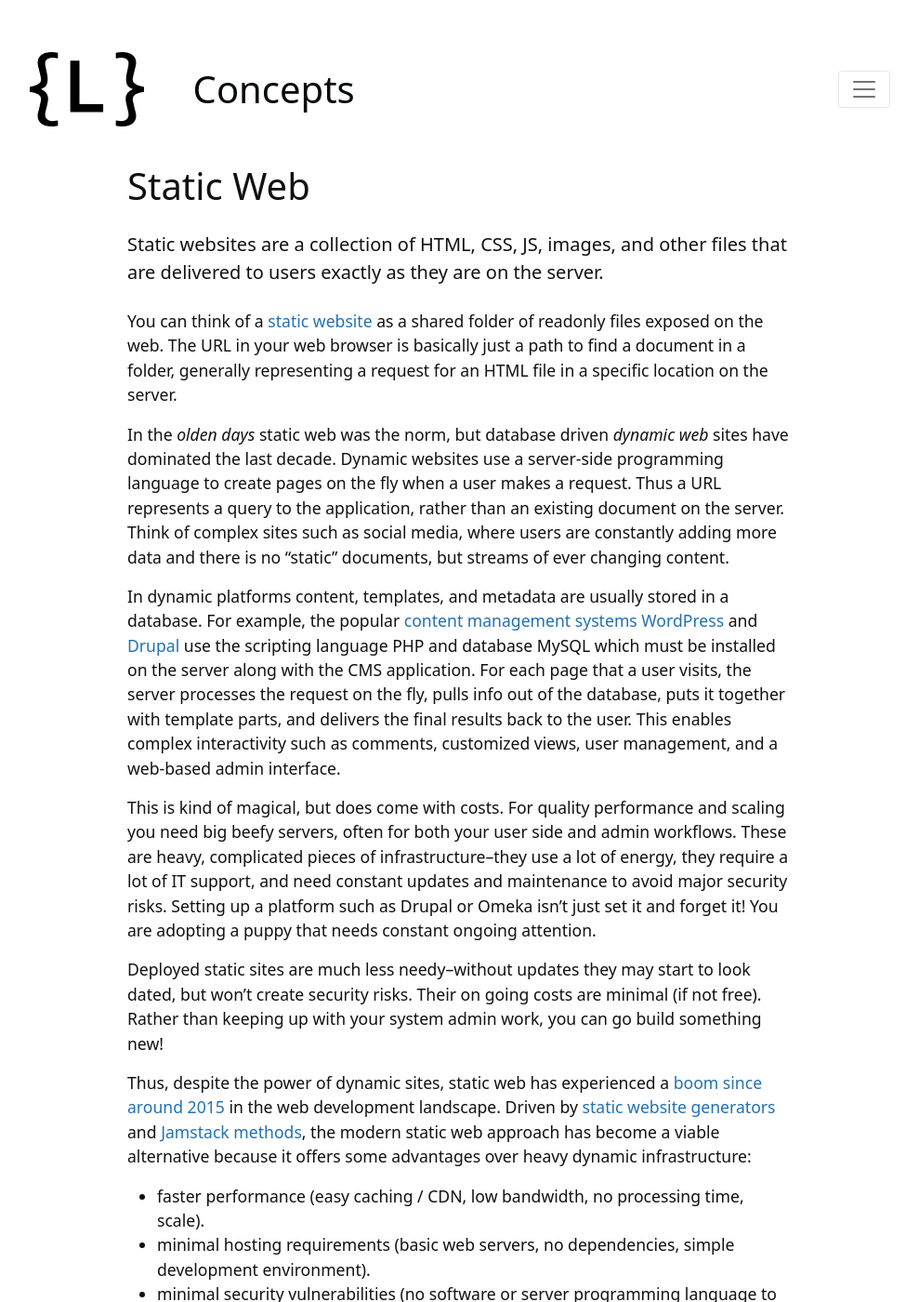
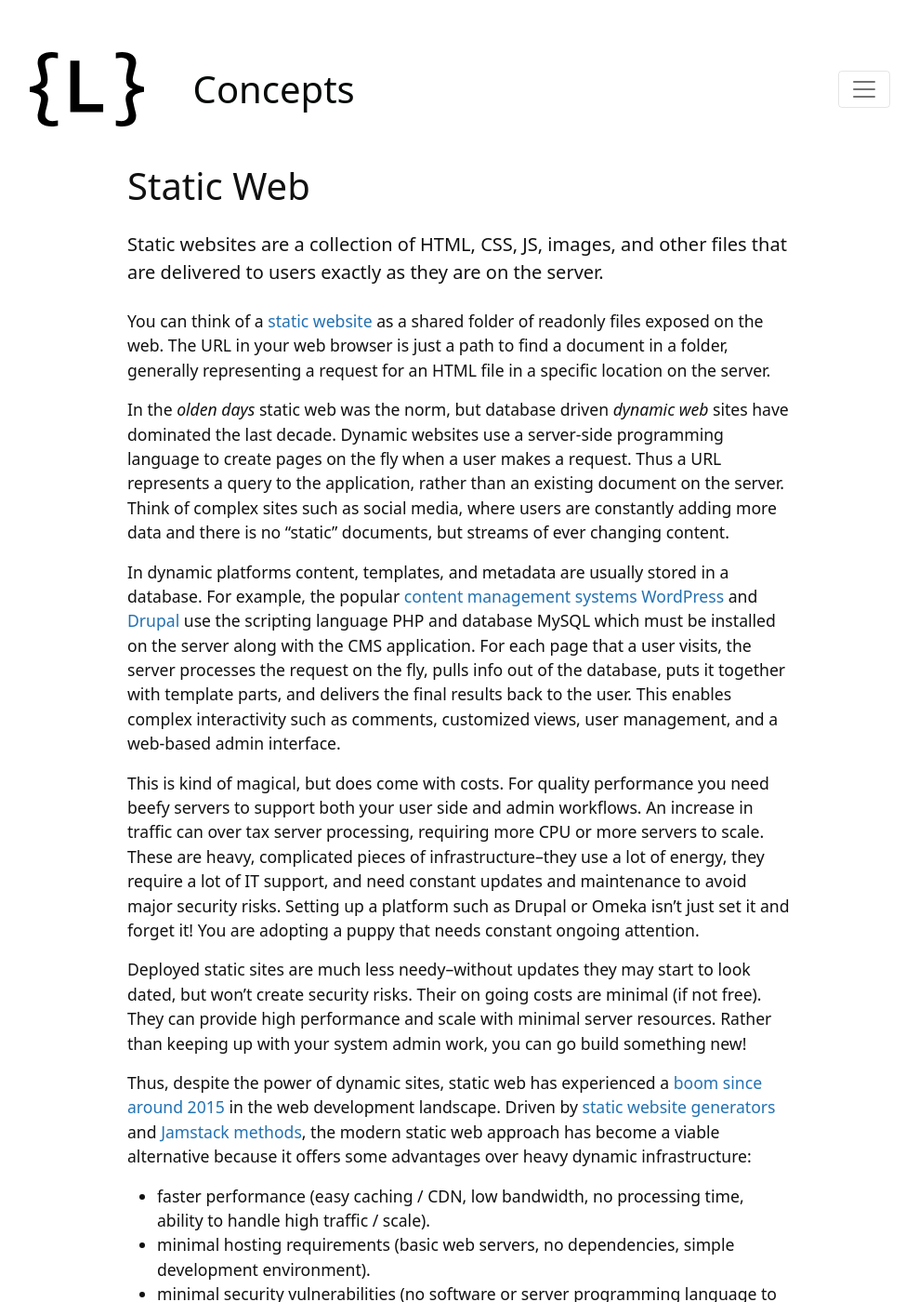
Before and after one commit to lib-static/lib-static.github.io, a Jekyll site: the page built from content/_concepts/static-web.md, in a window 1280 px wide and 1400 px high. Shown: the whole window at 93% size, without its empty margins (145-1134 px from the left). Built offline with Jekyll 4.4.1, drawn with Linux system fonts in a browser that asks for light colours; comment, search, counter and statistics services are not loaded.

Commit message:
tweak static web entry

```diff
--- a/content/_concepts/static-web.md
+++ b/content/_concepts/static-web.md
@@ -7,7 +7,7 @@ description: Static websites are a collection of HTML, CSS, JS, images, and othe
 ---
 
 You can think of a [static website](https://en.wikipedia.org/wiki/Static_web_page) as a shared folder of readonly files exposed on the web.
-The URL in your web browser is basically just a path to find a document in a folder, generally representing a request for an HTML file in a specific location on the server.
+The URL in your web browser is just a path to find a document in a folder, generally representing a request for an HTML file in a specific location on the server.
 
 In the *olden days* static web was the norm, but database driven *dynamic web* sites have dominated the last decade.
 Dynamic websites use a server-side programming language to create pages on the fly when a user makes a request.
@@ -20,19 +20,21 @@ For each page that a user visits, the server processes the request on the fly, p
 This enables complex interactivity such as comments, customized views, user management, and a web-based admin interface.
 
 This is kind of magical, but does come with costs.
-For quality performance and scaling you need big beefy servers, often for both your user side and admin workflows.
+For quality performance you need beefy servers to support both your user side and admin workflows.
+An increase in traffic can over tax server processing, requiring more CPU or more servers to scale.
 These are heavy, complicated pieces of infrastructure--they use a lot of energy, they require a lot of IT support, and need constant updates and maintenance to avoid major security risks.
 Setting up a platform such as Drupal or Omeka isn't just set it and forget it!
 You are adopting a puppy that needs constant ongoing attention.
 
 Deployed static sites are much less needy--without updates they may start to look dated, but won't create security risks.
 Their on going costs are minimal (if not free).
+They can provide high performance and scale with minimal server resources.
 Rather than keeping up with your system admin work, you can go build something new!
 
 Thus, despite the power of dynamic sites, static web has experienced a [boom since around 2015](https://www.smashingmagazine.com/2015/11/modern-static-website-generators-next-big-thing/) in the web development landscape.
 Driven by [static website generators]({{ '/concepts/static-site-generators/' | relative_url }}) and [Jamstack methods](https://jamstack.org/), the modern static web approach has become a viable alternative because it offers some advantages over heavy dynamic infrastructure:
 
-- faster performance (easy caching / CDN, low bandwidth, no processing time, scale).
+- faster performance (easy caching / CDN, low bandwidth, no processing time, ability to handle high traffic / scale).
 - minimal hosting requirements (basic web servers, no dependencies, simple development environment).
 - minimal security vulnerabilities (no software or server programming language to get hacked).
 - easy version control (everything is plain text).
```
